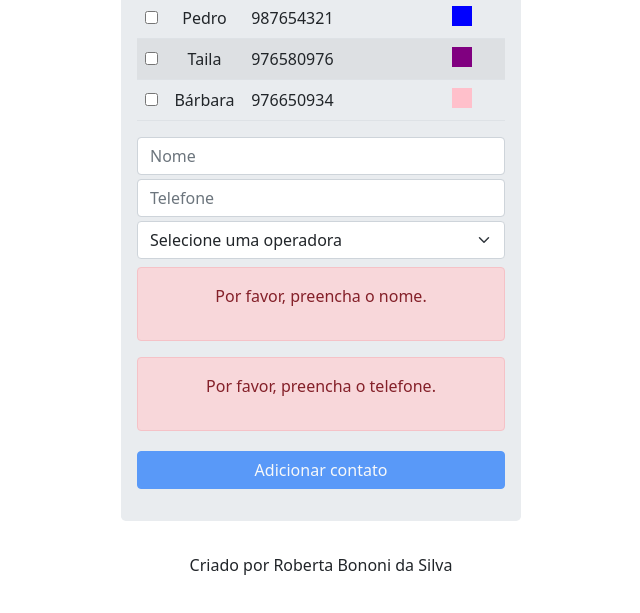
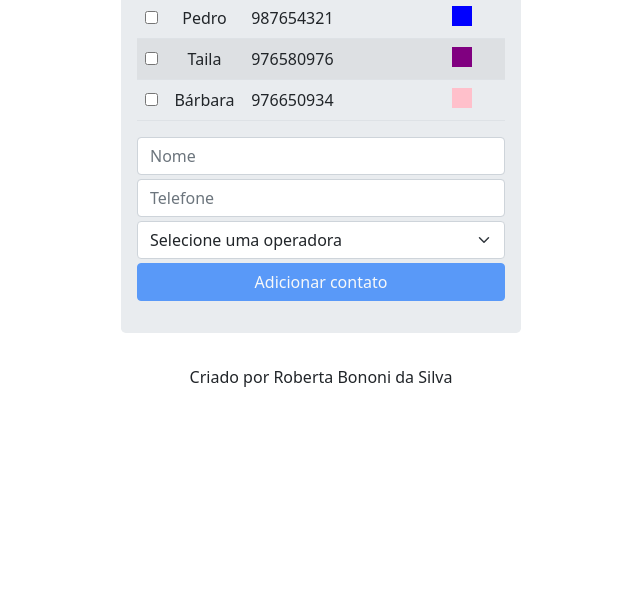
Before and after one commit to robertabononi/angularJS-rb, a plain HTML site: page index.html in a window 1280 px wide. Shown: the part 149-762 px from the top of the page, without its empty margins (319-959 px from the left). Drawn offline with nearby package versions, Linux system fonts and the light colour scheme.

Commit message:
feat: message appears only when the fields are dirty

```diff
--- a/index.html
+++ b/index.html
@@ -40,10 +40,10 @@
                     <option value="">Selecione uma operadora</option>
                 </select>
             </form>
-            <div ng-show="contatoForm.nome.$invalid" class="alert alert-danger mt-2">
+            <div ng-show="contatoForm.nome.$invalid && contatoForm.nome.$dirty" class="alert alert-danger mt-2">
                 <p>Por favor, preencha o nome.</p>
             </div>
-            <div ng-show="contatoForm.telefone.$invalid" class="alert alert-danger mt-2">
+            <div ng-show="contatoForm.telefone.$invalid && contatoForm.telefone.$dirty" class="alert alert-danger mt-2">
                 <p>Por favor, preencha o telefone.</p>
             </div>
             <div class="d-grid">
```
